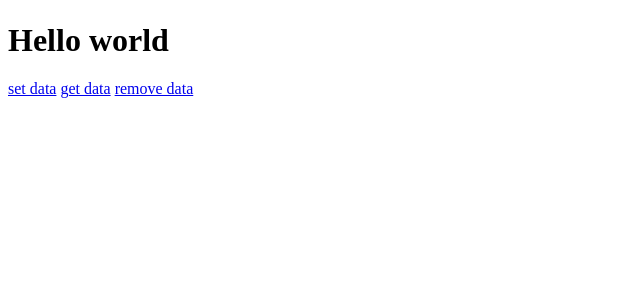
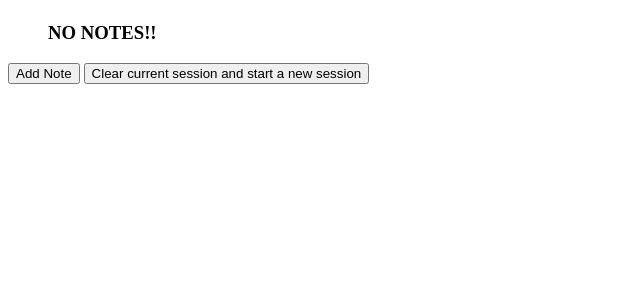
Before and after one commit to Puneeth-24/Flask_Notes_app, a Flask app: page / in a window 1280 px wide. Shown: the part 58-358 px from the top of the page, without its empty margins (0-640 px from the left). Run offline with Flask 3, Linux system fonts and the light colour scheme.

Commit message:
add session for persistent storage

```diff
--- a/app.py
+++ b/app.py
@@ -1,16 +1,19 @@
-from flask import Flask,render_template,request,redirect,url_for,Response,send_from_directory,jsonify
+from flask import Flask,render_template,request,redirect,url_for,send_from_directory,jsonify,session
 from flask import session
 import json
 import os,uuid
 
 app=Flask(__name__)
 app.secret_key="it's the same type of stand as star platinum"
-notes=[] #list of tuples (note,title)
+
+
 #home to render tasks
 @app.route('/')
 def home():
-    return render_template('index.html',message='Hello world')
-
+    if 'notes' not in session:
+        session['notes']=[]
+    notes=session['notes'] #list of tuples (title,notes)
+    return render_template('home.html',notes=notes)
 
 #adding tasks
 @app.route('/add',methods=['GET','POST'])
@@ -23,18 +26,22 @@ def add_note():
                 for task in uploaded_json_file:
                     title=task['title']
                     note=task['note']
-                    notes.append((title,note))
+                    session['notes'].append((title,note))
+                    session.modified=True
         title=request.form.get('title')
         note=request.form.get('note')
         if title!='' and note !='':
-            notes.append((title,note))
+            session['notes'].append((title,note))
+            session.modified=True
         return redirect(url_for('home'))
 
     return render_template('add_note.html')
 
 
+
 @app.route('/download')
 def download():
+    notes=session['notes']
     tasks_as_dict=[{'title':title,'note':note}for title,note in notes]
 
 
@@ -56,31 +63,11 @@ def capitallize_title(titles):
     new_title=' '.join([title.capitalize() for title in  titles.split(" ")])
     return new_title
 
-@app.route('/post_tasks')
-def post_tasks():
-    tasks_as_dict=[{'title':title,'note':note}for title,note in notes]
-    json_tasks_as_dict=jsonify(tasks_as_dict)
+@app.route('/clear_session')
+def clear_session():
+    session.clear()
+    return redirect('/')
 
-    return json_tasks_as_dict
-
-@app.route('/set_data')
-def set_data():
-    session['name']='Puneeth'
-    session['age']=20
-    return render_template('index.html',message='This is set data')
-
-@app.route('/get_data')
-def get_data():
-    if 'name' in session.keys() and 'age' in session.keys():
-        name=session['name']
-        age=session['age']
-        return render_template('index.html',message=f'{name},{age}')
-    return render_template('index.html',message='No data to get')
-
-@app.route('/remove_data')
-def remove_data():
-    session.clear()
-    return render_template('index.html',message='session was removed')
 
 if __name__=='__main__':
     app.run(debug=True)
--- a/templates/home.html
+++ b/templates/home.html
@@ -1,7 +1,7 @@
 {% extends 'base.html' %}
 {% block title %}{{super()}}Home{% endblock %}
 {% block content %}
-    <button id="post_req">Send Post Req</button>
+
     <ol>
         {% for note,title in notes %}
             <li><h3>{{title|capitalize_title}}</h3>
@@ -16,7 +16,8 @@
     {% if  notes  %}
         <button><a href="{{url_for('download')}}" id="download_link" style="text-decoration: none;">Download as JSON file</a></button>
     {% endif %}
-    {% block javascript %}
+    <button ><a href="{{url_for('clear_session')}}" id='add_link'style="text-decoration: none;">Clear current session and start a new session</a></button>
+   {% block javascript %}
 
     {% endblock javascript %}
 {% endblock %}
--- a/templates/index.html
+++ /dev/null
@@ -1,7 +0,0 @@
-{% extends 'base.html' %}
-{% block content %}
-    <h1>{{message}}</h1>
-    <a href="{{url_for('set_data')}}">set data</a>
-    <a href="{{url_for('get_data')}}">get data</a>
-    <a href="{{url_for('remove_data')}}">remove data</a>
-{% endblock content %}
```
Also changed, not shown: 1 other file.
